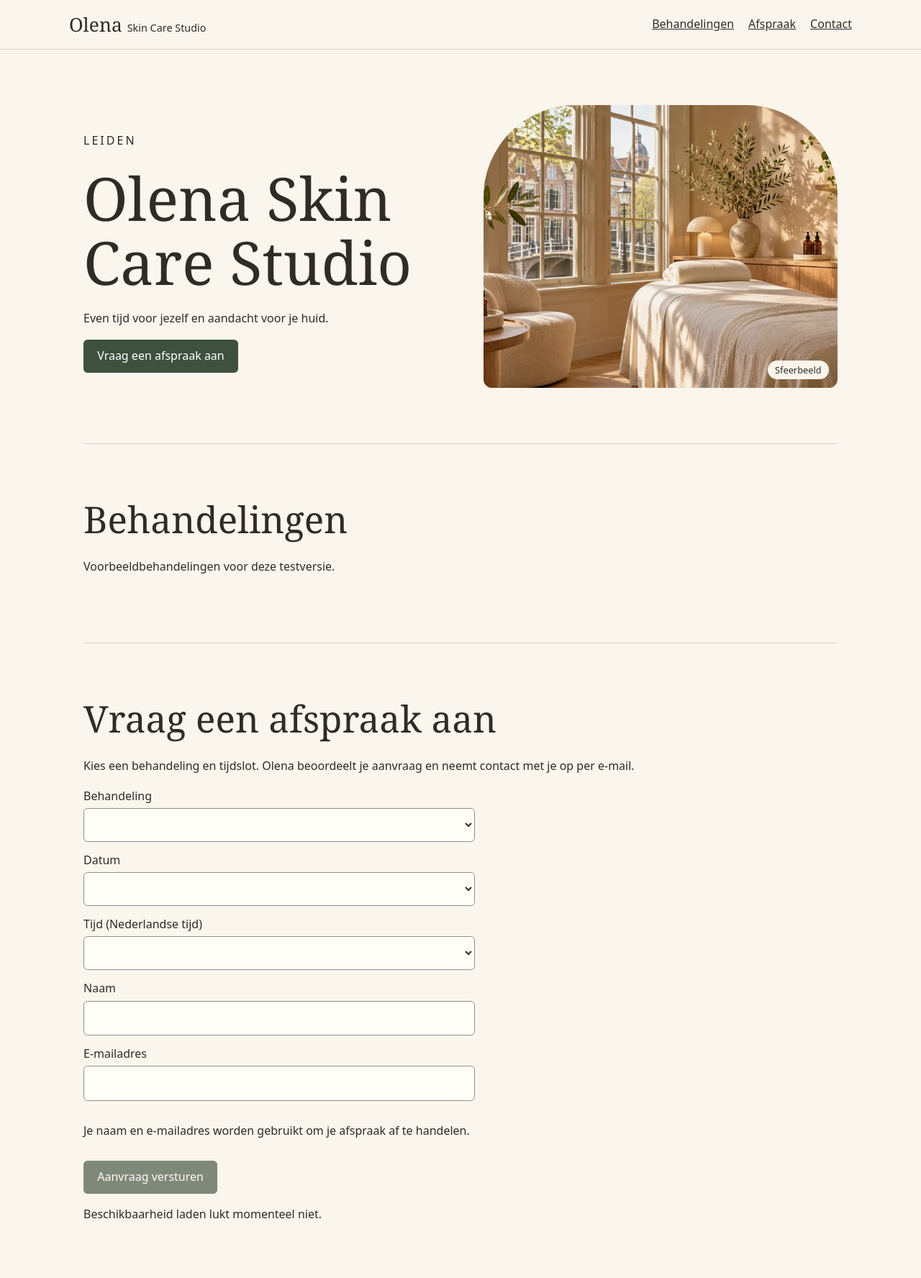
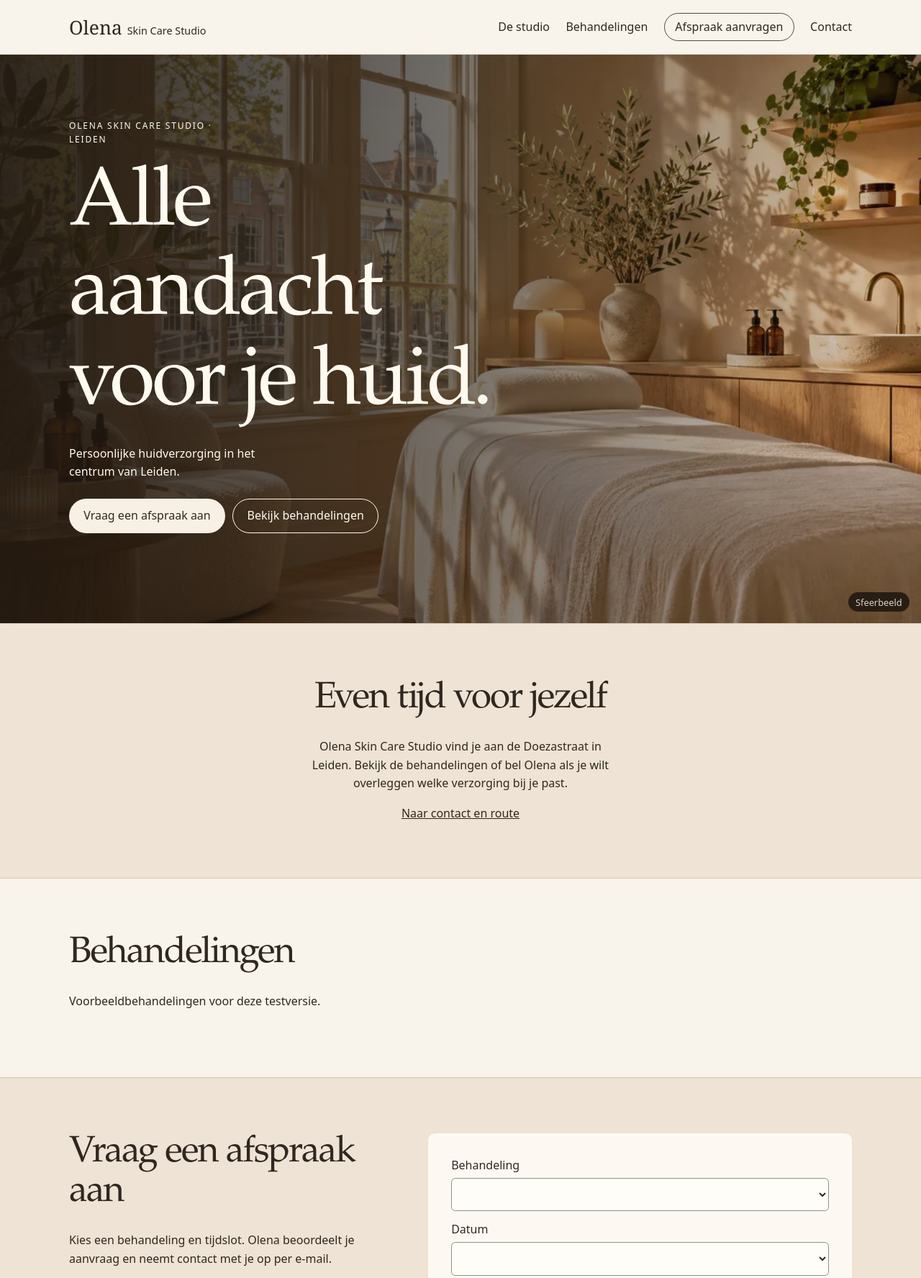
Before and after one commit to Th3D0dg3r909/Olena-s-Website, a website: page public/index.html in a window 1280 px wide. Shown: the top 1776 px of the page at 72% size. Drawn offline with Linux system fonts and the light colour scheme; no server answers.

Commit message:
Give Olena a photo-led studio homepage

```diff
--- a/public/index.html
+++ b/public/index.html
@@ -6,12 +6,28 @@
 <title>Olena Skin Care Studio | Leiden</title>
 <link rel="stylesheet" href="/style.css"><script src="/app.js" defer></script>
 </head>
-<body>
-<header><a class="brand" href="/">Olena <span>Skin Care Studio</span></a><nav aria-label="Hoofdnavigatie"><a href="#behandelingen">Behandelingen</a><a href="#afspraak">Afspraak</a><a href="#contact">Contact</a></nav></header>
+<body class="studio">
+<header><a class="brand" href="/">Olena <span>Skin Care Studio</span></a><nav aria-label="Hoofdnavigatie"><a href="#studio">De studio</a><a href="#behandelingen">Behandelingen</a><a class="nav-book" href="#afspraak">Afspraak aanvragen</a><a href="#contact">Contact</a></nav></header>
 <main>
-<section class="hero"><div class="hero-copy"><p class="location">Leiden</p><h1>Olena Skin Care Studio</h1><p>Even tijd voor jezelf en aandacht voor je huid.</p><a class="button" href="#afspraak">Vraag een afspraak aan</a></div><figure class="hero-photo"><img src="/studio.webp" alt="Lichte behandelruimte met linnen en houten accenten" fetchpriority="high"><figcaption>Sfeerbeeld</figcaption></figure></section>
-<section id="behandelingen"><h2>Behandelingen</h2><p>Voorbeeldbehandelingen voor deze testversie.</p><div class="cards" id="services"></div></section>
-<section id="afspraak"><h2>Vraag een afspraak aan</h2><p>Kies een behandeling en tijdslot. Olena beoordeelt je aanvraag en neemt contact met je op per e-mail.</p>
+<section class="hero" aria-labelledby="hero-title">
+<figure class="hero-photo"><img src="/studio.webp" alt="" fetchpriority="high"><figcaption>Sfeerbeeld</figcaption></figure>
+<div class="hero-copy">
+<p class="location">Olena Skin Care Studio · Leiden</p>
+<h1 id="hero-title">Alle aandacht<br>voor je huid.</h1>
+<p>Persoonlijke huidverzorging in het centrum van Leiden.</p>
+<div class="actions"><a class="button" href="#afspraak">Vraag een afspraak aan</a><a class="button secondary" href="#behandelingen">Bekijk behandelingen</a></div>
+</div>
+</section>
+<section id="studio" class="intro" aria-labelledby="studio-title">
+<h2 id="studio-title">Even tijd voor jezelf</h2>
+<p>Olena Skin Care Studio vind je aan de Doezastraat in Leiden. Bekijk de behandelingen of bel Olena als je wilt overleggen welke verzorging bij je past.</p>
+<a href="#contact">Naar contact en route</a>
+</section>
+<section id="behandelingen">
+<h2>Behandelingen</h2><p>Voorbeeldbehandelingen voor deze testversie.</p>
+<div class="cards" id="services"></div>
+</section>
+<section id="afspraak" class="booking-section"><div><h2>Vraag een afspraak aan</h2><p>Kies een behandeling en tijdslot. Olena beoordeelt je aanvraag en neemt contact met je op per e-mail.</p></div><div class="booking-panel">
 <form id="booking">
 <label>Behandeling<select name="service" required></select></label>
 <label>Datum<select name="day" required></select></label>
@@ -20,12 +36,12 @@
 <label>E-mailadres<input name="email" type="email" autocomplete="email" maxlength="254" required></label>
 <p>Je naam en e-mailadres worden gebruikt om je afspraak af te handelen.</p>
 <button disabled>Aanvraag versturen</button>
-</form><p id="status" role="status"></p><a id="whatsapp" hidden>Stel een vraag via WhatsApp</a>
+</form><p id="status" role="status"></p><a id="whatsapp" hidden>Stel een vraag via WhatsApp</a></div>
 </section>
 <section id="contact" aria-labelledby="contact-title">
 <h2 id="contact-title">Contact &amp; route</h2>
 <p>Olena Skin Care Studio<br>Doezastraat 31<br>2311 HA Leiden</p>
-<p><a class="button" href="tel:+31647238444">Bel 06 47238444</a></p>
-<p><a class="button" href="https://www.google.com/maps/dir/?api=1&amp;destination=Doezastraat%2031%2C%202311%20HA%20Leiden">Plan je route</a></p>
+<div class="actions"><a class="button" href="tel:+31647238444">Bel 06 47238444</a>
+<a class="button secondary" href="https://www.google.com/maps/dir/?api=1&amp;destination=Doezastraat%2031%2C%202311%20HA%20Leiden">Plan je route</a></div>
 </section>
 </main><footer>Olena Skin Care Studio · Leiden</footer></body></html>
--- a/public/style.css
+++ b/public/style.css
@@ -9,8 +9,6 @@ a { color: inherit; }
 .brand span { font: .9rem system-ui, sans-serif; }
 main { max-width: 68rem; margin: auto; padding: 0 1.25rem; }
 section { padding: clamp(2rem, 6vw, 5rem) 0; border-bottom: 1px solid var(--line); }
-.hero { text-align: center; padding-inline: 1rem; background: radial-gradient(ellipse at center, #e5eadc, transparent 75%); }
-.location { letter-spacing: .19em; text-transform: uppercase; }
 h1, h2, h3 { font-family: Georgia, serif; font-weight: normal; line-height: 1.08; }
 h1 { font-size: clamp(2.9rem, 8vw, 6.5rem); margin: .25em auto; max-width: 12ch; }
 h2 { font-size: clamp(2rem, 4vw, 3.25rem); margin: 0 0 .5em; }
@@ -24,23 +22,48 @@ button, .button { display: inline-block; width: fit-content; font: inherit; padd
 button:disabled { opacity: .65; cursor: default; }
 article button { margin: .2rem .5rem .2rem 0; }
 :focus-visible { outline: 3px solid #a25632; outline-offset: 3px; }
-:root { --ink: #302b24; --paper: #faf5ed; --green: #3e503e; --line: #ddd2c4; }
-nav { flex-wrap: wrap; gap: .4rem 1.25rem; }
-.hero { display: grid; grid-template-columns: 1fr 1fr; align-items: center; gap: clamp(1.25rem, 5vw, 4rem); padding-inline: 0; text-align: left; background: none; }
-.hero h1 { margin-inline: 0; font-size: clamp(2.75rem, 6.5vw, 5.65rem); }
-.hero-photo { margin: 0; position: relative; }
-.hero-photo img { display: block; width: 100%; aspect-ratio: 5 / 4; object-fit: cover; border-radius: 8rem 8rem .75rem .75rem; background: #e5dbcb; }
-.hero-photo figcaption { position: absolute; bottom: .75rem; right: .75rem; background: var(--paper); border-radius: 2rem; padding: .2rem .65rem; font-size: .8rem; }
-#behandelingen article { display: flex; flex-direction: column; align-items: flex-start; }
+
+.studio { --ink: #302820; --paper: #f8f3eb; --green: #48513f; --line: #d9cbba; }
+.studio header { background: #f8f3eb; min-height: 4.75rem; }
+.studio nav { flex-wrap: wrap; align-items: center; gap: .45rem 1.4rem; }
+.studio nav a { text-decoration: none; }
+.studio nav a:hover { text-decoration: underline; }
+.nav-book { border: 1px solid var(--green); border-radius: 2rem; padding: .35rem .9rem; }
+.studio main { max-width: none; padding: 0; }
+.studio section { padding-inline: max(5vw, calc((100% - 68rem) / 2)); }
+.studio h1, .studio h2, .studio h3 { font-family: 'Baskervville', 'Palatino Linotype', Palatino, serif; letter-spacing: -.035em; }
+.hero { display: grid; position: relative; isolation: isolate; align-items: end; min-height: clamp(34rem, 74svh, 53rem); color: #fffaf0; background: #32271f; }
+.hero-photo, .hero-photo img, .hero::after { position: absolute; inset: 0; width: 100%; height: 100%; margin: 0; }
+.hero-photo { z-index: -2; }
+.hero-photo img { object-fit: cover; object-position: center; }
+.hero::after { content: ''; z-index: -1; background: linear-gradient(90deg, #211911ed, #2119119c 48%, #21191122); }
+.hero-copy { max-width: 38rem; padding-bottom: clamp(1rem, 4vw, 3rem); }
+.hero h1 { font-size: clamp(3.25rem, 9vw, 7.5rem); margin: .18em 0; }
+.hero-copy > p { max-width: 34ch; }
+.location { letter-spacing: .15em; text-transform: uppercase; font-size: .75rem; }
+.hero-photo figcaption { position: absolute; z-index: 1; bottom: 1rem; right: 1rem; padding: .2rem .65rem; border-radius: 1rem; background: #211911e8; font-size: .8rem; }
+.actions { display: flex; flex-wrap: wrap; gap: .65rem; margin-top: 1.5rem; }
+.studio .button, .studio button { border-radius: 2rem; border: 1px solid transparent; }
+.studio .secondary { background: transparent; border-color: currentColor; color: inherit; }
+.hero .button:not(.secondary) { background: #f8f0e4; color: #302820; }
+.studio .button:hover, .studio button:not(:disabled):hover { filter: brightness(.88); }
+.intro { text-align: center; background: #eee3d4; }
+.intro p { max-width: 48ch; margin-inline: auto; }
+#behandelingen article { display: flex; flex-direction: column; align-items: flex-start; padding: clamp(1.25rem, 3vw, 2.4rem); border-radius: .6rem; background: #fdf9f2; }
+#behandelingen article h3 { font-size: clamp(1.6rem, 3vw, 2.15rem); margin: 0; }
 #behandelingen article p { flex: 1; }
-#behandelingen article h3 { font-size: 1.55rem; margin: .25rem 0 0; }
-.button:hover, button:not(:disabled):hover { background: #2d3e2e; }
+.booking-section { display: grid; grid-template-columns: .85fr 1.15fr; gap: clamp(1rem, 5vw, 4rem); background: #eee3d4; }
+.booking-panel { background: #fdf9f2; padding: clamp(1rem, 3vw, 2rem); border-radius: .6rem; }
+.booking-panel form { max-width: none; }
+.booking-panel #status:empty { margin: 0; }
+.studio footer { background: #302820; color: #fffaf0; }
 @media (prefers-reduced-motion: no-preference) {
   html { scroll-behavior: smooth; }
   #behandelingen article { transition: box-shadow .2s ease, transform .2s ease; }
-  #behandelingen article:hover, #behandelingen article:focus-within { transform: translateY(-3px); box-shadow: 0 12px 28px #39271916; }
+  #behandelingen article:hover, #behandelingen article:focus-within { transform: translateY(-3px); box-shadow: 0 12px 28px #39271918; }
 }
 @media (max-width: 42rem) {
-  .hero { grid-template-columns: 1fr; }
-  .hero-photo img { aspect-ratio: 4 / 3; }
+  .hero::after { background: linear-gradient(0deg, #211911f5, #21191189 75%, #21191145); }
+  .hero-copy { padding-bottom: 1.5rem; }
+  .booking-section { grid-template-columns: 1fr; }
 }
```
